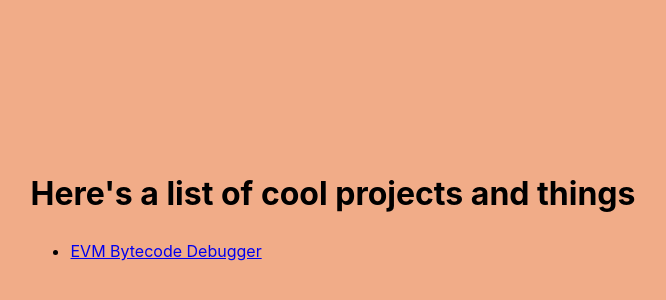
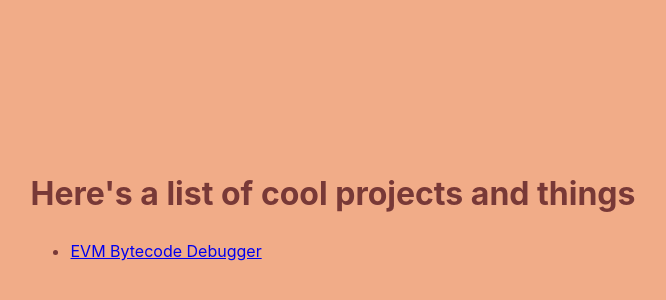
Before and after one commit to lalexgap/website, a React (Vite) app: page /projects in a window 1280 px wide. Shown: the part 186-486 px from the top of the page, without its empty margins (307-973 px from the left). Built offline with nearby package versions, Linux system fonts and the light colour scheme.

Commit message:
some styling cleanup

```diff
--- a/src/routes/Resume.tsx
+++ b/src/routes/Resume.tsx
@@ -1,11 +1,13 @@
 import { useEffect, useState } from "react";
 import Markdown from "react-markdown";
 import styled from "styled-components";
+import { StyledButton } from "../theme";
 
 const ResumeContainer = styled.div`
   background-color: #ffffff;
   border-radius: 10px;
   padding: 2rem;
+  color: #000000;
 `;
 const GITHUB_RESUME_URL =
   "https://raw.githubusercontent.com/lalexgap/resume/main/resume.md";
@@ -22,7 +24,9 @@ function Resume(): React.ReactElement {
 
   return (
     <div>
-      Download a copy of my resume <a href={"/resume.pdf"}>here</a>.
+      <StyledButton onClick={() => window.open("/resume.pdf")}>
+        Download
+      </StyledButton>
       <ResumeContainer>
         <Markdown>{resumeMarkdown}</Markdown>
       </ResumeContainer>
--- a/src/theme.ts
+++ b/src/theme.ts
@@ -5,6 +5,8 @@ const theme = {
     primary: '#FC766A',
     secondary: '#783937',
     background: '#F1AC88',
+    text:"#783937",
+    buttonText: "#FFFFFF",
   },
 };
 
@@ -20,6 +22,20 @@ export const StyledLink = styled.a`
   }
 `;
 
+export const StyledButton = styled.button`
+    background-color: ${props => props.theme.colors.primary};
+    color: ${props=>props.theme.colors.buttonText};
+    border: none;
+    border-radius: 4px;
+    padding: 0.5rem 1rem;
+    font-size: 1rem;
+    cursor: pointer;
+
+    &:hover {
+        background-color: ${props => props.theme.colors.secondary};
+    }
+    `;
+
 
 
 export const GlobalStyle = createGlobalStyle`
@@ -27,7 +43,7 @@ export const GlobalStyle = createGlobalStyle`
   font-family: Inter, system-ui, Avenir, Helvetica, Arial, sans-serif;
   line-height: 1.5;
   font-weight: 400;
-
+  color: ${theme.colors.text};
   background-color: ${theme.colors.background};
 
 }
```
